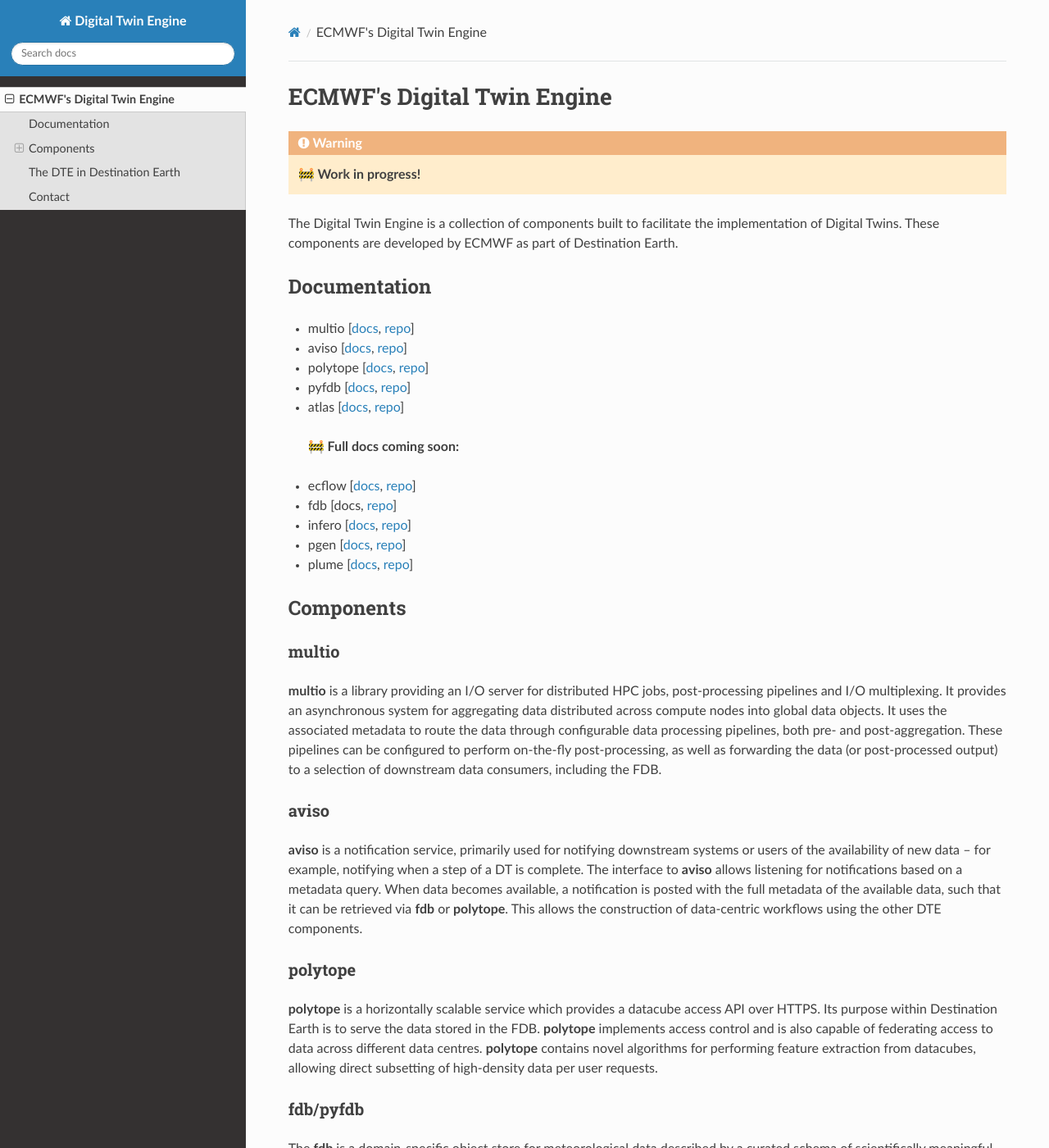
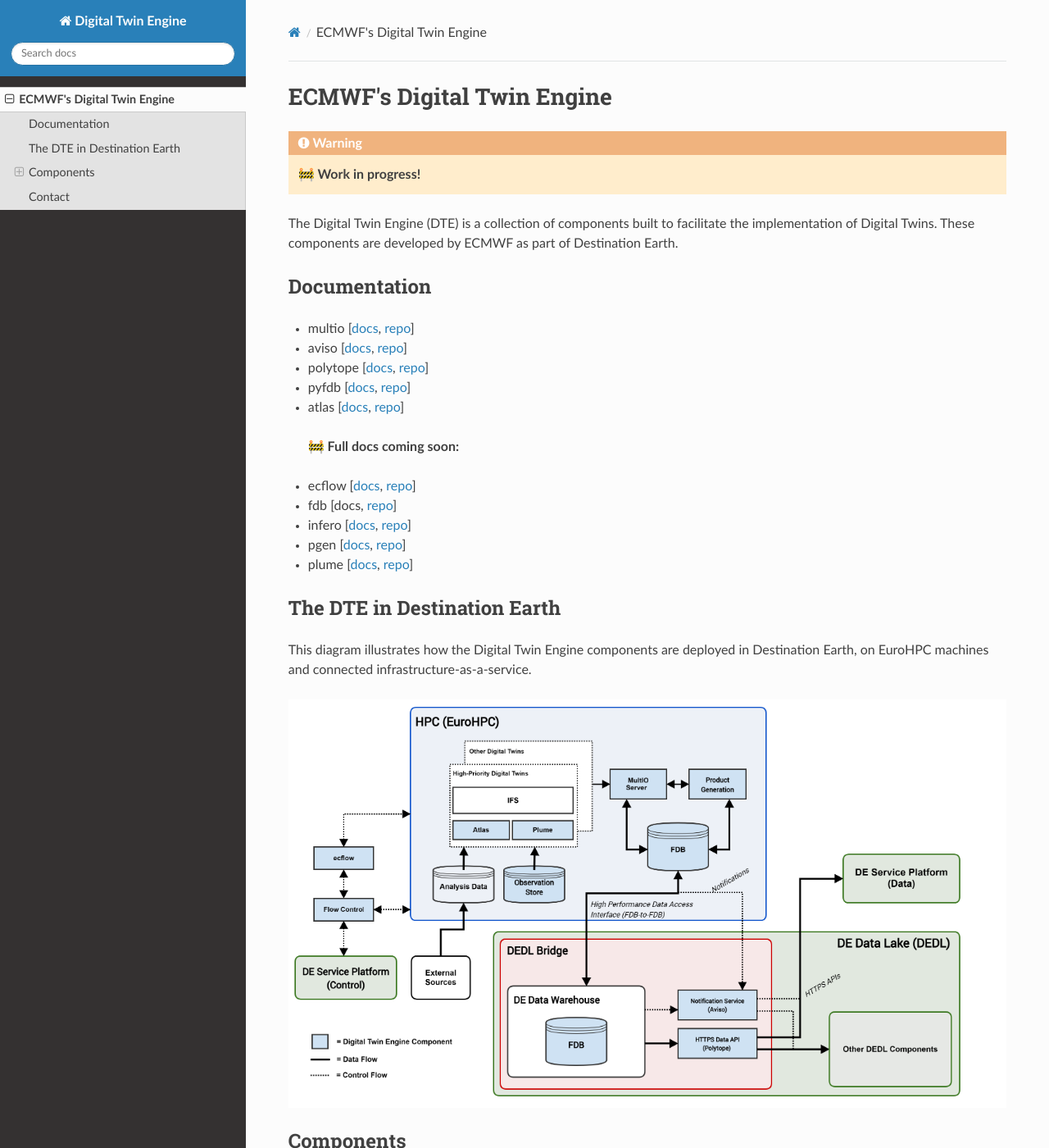
Before and after one commit to ecmwf-projects/digital-twin-engine, an MkDocs documentation site: the page built from docs/index.md, in a window 1280 px wide and 1400 px high. Shown: the whole window at 82% size. Built offline with MkDocs 1.6.1, drawn with Linux system fonts in a browser that asks for light colours; nearby versions of some CDN libraries; part of the change alters nothing that is shown; some of the changed text lies outside the part shown.

```diff
--- a/docs/index.md
+++ b/docs/index.md
@@ -3,7 +3,7 @@
 !!! Warning
     **🚧 Work in progress!**
 
-The Digital Twin Engine is a collection of components built to facilitate the implementation of Digital Twins. These components are developed by ECMWF as part of Destination Earth.
+The Digital Twin Engine (DTE) is a collection of components built to facilitate the implementation of Digital Twins. These components are developed by ECMWF as part of Destination Earth.
 
 ## Documentation
 
@@ -21,49 +21,54 @@ The Digital Twin Engine is a collection of components built to facilitate the im
 * pgen [[docs](https://pgen.readthedocs.io/en/latest/), [repo](https://github.com/ecmwf/pgen)]
 * plume [[docs](https://plume-plugin-mechanism.readthedocs.io/en/latest), [repo](https://github.com/ecmwf-projects/plume)]
 
+## The DTE in Destination Earth
+
+This diagram illustrates how the Digital Twin Engine components are deployed in Destination Earth, on EuroHPC machines and connected infrastructure-as-a-service.
+
+![DTE diagram](diagram.png)
+
 ## Components
 
-### multio
+### multio [[docs](https://multio.readthedocs.io/en/latest), [repo](https://github.com/ecmwf/multio)]
 
 **multio** is a library providing an I/O server for distributed HPC jobs, post-processing pipelines and I/O multiplexing. It provides an asynchronous system for aggregating data distributed across compute nodes into global data objects. It uses the associated metadata to route the data through configurable data processing pipelines, both pre- and post-aggregation. These pipelines can be configured to perform on-the-fly post-processing, as well as forwarding the data (or post-processed output) to a selection of downstream data consumers, including the FDB.
 
-### aviso
+### aviso [[docs](https://pyaviso.readthedocs.io/en/latest), [repo](https://github.com/ecmwf/aviso)]
 
 **aviso** is a notification service, primarily used for notifying downstream systems or users of the availability of new data – for example, notifying when a step of a DT is complete. The interface to **aviso** allows listening for notifications based on a metadata query. When data becomes available, a notification is posted with the full metadata of the available data, such that it can be retrieved via **fdb** or **polytope**. This allows the construction of data-centric workflows using the other DTE components.
 
-### polytope
+### polytope [[docs](https://polytope.readthedocs.io/en/latest), [repo](https://github.com/ecmwf-projects/polytope-client)]
 
 **polytope** is a horizontally scalable service which provides a datacube access API over HTTPS. Its purpose within Destination Earth is to serve the data stored in the FDB. **polytope** implements access control and is also capable of federating access to data across different data centres. **polytope** contains novel algorithms for performing feature extraction from datacubes, allowing direct subsetting of high-density data per user requests.
 
-### fdb/pyfdb
+### fdb [docs, [repo](https://github.com/ecmwf/fdb)]
 
-The **fdb** is a domain-specific object store for meteorological data described by a curated schema of scientifically meaningful metadata. In destination earth, **fdb** acts as a high-performance data sink for digital twins, enabling writing of large amounts of data efficiently whilst simultaneously indexing the data and making it available to concurrently running consumers. The **fdb** is used as a rolling archive for full, high-resolution output of digital twins on HPC, and is also used as a large capacity, long-term indexed store of meteorological data. **pyfdb** is the Python interface to **fdb**.
+The **fdb** is a domain-specific object store for meteorological data described by a curated schema of scientifically meaningful metadata. In destination earth, **fdb** acts as a high-performance data sink for digital twins, enabling writing of large amounts of data efficiently whilst simultaneously indexing the data and making it available to concurrently running consumers. The **fdb** is used as a rolling archive for full, high-resolution output of digital twins on HPC, and is also used as a large capacity, long-term indexed store of meteorological data.
 
-### atlas
+### pyfdb [[docs](https://pyfdb.readthedocs.io/en/latest), [repo](https://github.com/ecmwf/pyfdb)]
+
+**pyfdb** is the Python interface to **fdb**.
+
+### atlas [[docs](https://sites.ecmwf.int/docs/atlas), [repo](https://github.com/ecmwf/atlas)]
 
 **atlas** is an open source library providing grids, mesh generation, and parallel data structures targetting numerical weather prediction or climate model developments.
 
-### ecflow
+### ecflow [[docs](https://ecflow.readthedocs.io/en/latest/index.html), [repo](https://github.com/ecmwf/ecflow)]
 
 **ecflow** is a client/server workflow package that enables users to run a large number of programs (with dependencies on each other and on time) in a controlled environment. It provides tolerance for hardware and software failures, combined with restart capabilities. It can used to orchestrate Digital Twins, as well as their data handling and post-processing tasks, across a range of platforms.
 
-### infero
+### infero [[docs](https://infero.readthedocs.io/en/latest), [repo](https://github.com/ecmwf-projects/infero)]
 
 **infero** is a machine learning support library that runs a pre-trained machine learning model for inference. **infero** provides a common interface to multiple inference engines and can be called from multiple languages (C/C++, Fortran, Python). **infero** requires a relatively small dependency stack and is therefore also suitable for tightly-managed HPC environments.
 
-### pgen
+### pgen [[docs](https://pgen.readthedocs.io/en/latest/), [repo](https://github.com/ecmwf/pgen)]
 
 **pgen** is a parallel execution framework designed to perform post-processing on model output. **pgen** is configured with downstream (user) data requirements, which specify what post-processing should be applied to which elements of the output. This post-processing may take the form of interpolation of the data to a different resolution, along with rotations and/or regional subselections. Typically one **pgen** instance is started for each step of the model output, once it has been made available by all instances of the model. Each instance consists of one broker task, and a number of worker tasks to whom the work is distributed. They retrieve data from the FDB according to the specified metadata and write data to the parallel filesystem as required.
 
-### plume
+### plume [[docs](https://plume-plugin-mechanism.readthedocs.io/en/latest), [repo](https://github.com/ecmwf-projects/plume)]
 
 **plume** (**plu**gin **me**chanism) allows Earth System models to load plugins dynamically. **plume** offers APIs for controlling the loading mechanism and transferring data from the model to the plugins. A plugin can read input data generated by the model and implement specific calculations and analysis, providing a high-level of modularity and flexibility. plume plugins benefit from access to internal data of the Earth System model, which may not ever be written to **multio** and **fdb**.
 
-## The DTE in Destination Earth
-
-This diagram illustrates how the Digital Twin Engine Components are deployed in Destination Earth, on EuroHPC machines and connected infrastructure-as-a-service.
-
-![DTE diagram](diagram.png)
 
 
 ## Contact
```
